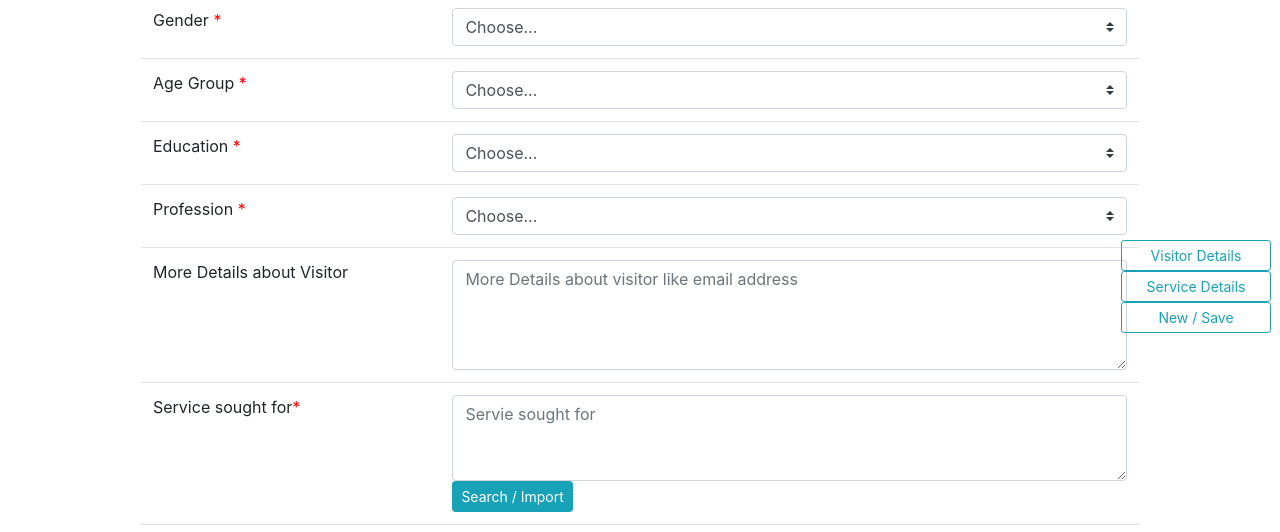
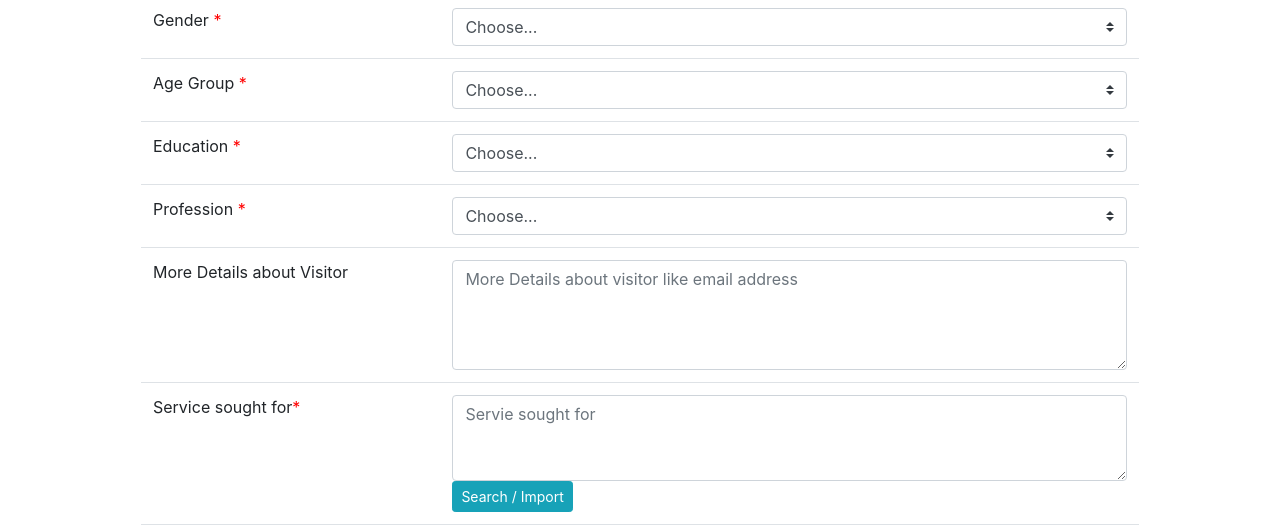
Before and after one commit to arunharidas/CFC-Portal, a PHP site: page /operatoradddata.php in a window 1280 px wide. Shown: the part 467-999 px from the top of the page. Run offline with PHP 8.4, Linux system fonts and the light colour scheme; the visitor is signed in with stand-in values (Sample User, id 1).

Commit message:
code modified

```diff
--- a/operatoradddata.php
+++ b/operatoradddata.php
@@ -281,10 +281,8 @@
         <br />
 
 
-        <div class="fixed-bottom" align="right">
-            <button style="width: 150px;" class="btn btn-outline-info btn-sm">Visitor Details</button> &nbsp; <br/>
-            <button style="width: 150px;" class="btn btn-outline-info btn-sm">Service Details</button> &nbsp; <br/>
-            <button style="width: 150px;" class="btn btn-outline-info btn-sm">New / Save</button> &nbsp; <br/>
+        <div class="fixed-bottom">
+
         </div>
 </body>
 
```
